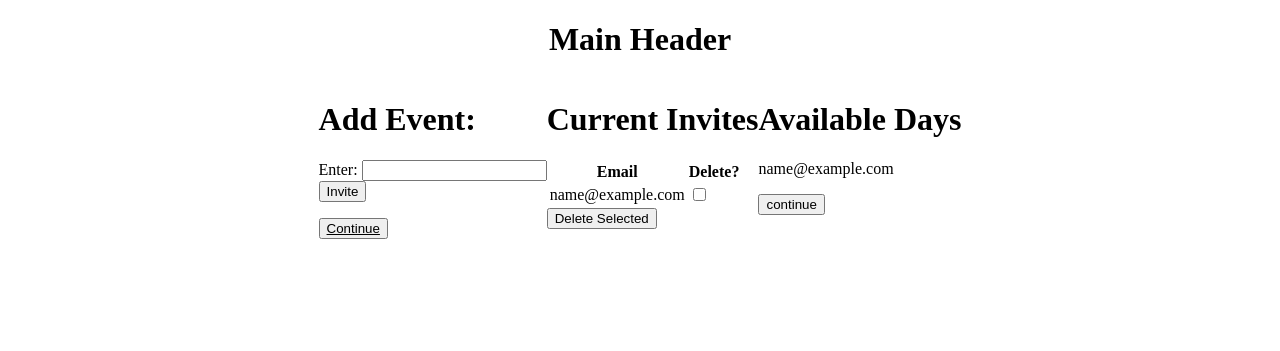
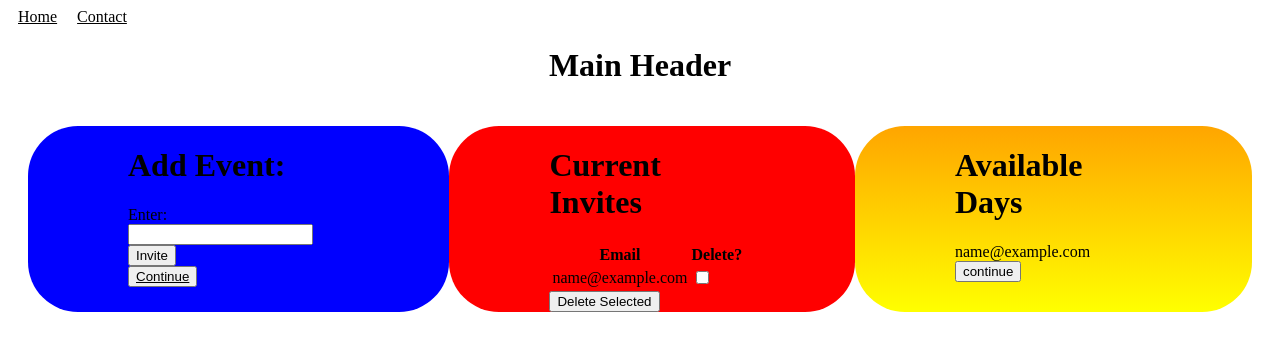
Before and after one commit to Isaaq-Khader/PlanIt, a Python web app: template templates/invite.html in a window 1280 px wide. Shown: the top 351 px of the page. Run offline with Jinja, Linux system fonts and the light colour scheme; the template is opened without the code that fills it: most values are stand-ins (such as "Sample title", 1, 10 or a date in 2020).

Commit message:
Added links in the invite page

```diff
--- a/css/style.css
+++ b/css/style.css
@@ -1,5 +1,3 @@
-
-
 .welcome {
   text-align: center;
   color: white;
@@ -10,34 +8,15 @@
   background-repeat: no-repeat;
   background-attachment: fixed;
 }
-.contactpage {
- background-color: #202033 ;
-}
 a {
   color: black;
-}
-#contactheader {
-  font-family: 'Indie Flower', cursive;
-  text-align:center;
-  font-size: 60px;
-  margin: 0px;
-  color: white;
-
-}
-#contactsummary{
-  text-align: center;
-  font-size: 20px;
-  color: white;
-  margin: 0px;
-  font-family: 'Roboto Mono', monospace;
-
 }
 .invite_main_cantainer {
   justify-content: center;
   display: flex;
+  padding: 20px;
 
 }
-
 .main_header {
   font-size: 60px;
   margin: 0px;
@@ -51,7 +30,8 @@ a {
   0%   {background-color:red;
 
   }
-  25%  {background-color:gold;
+  25%  {background-color:yellow;
+
   }
   50%  {background-color:blue;
   }
@@ -85,10 +65,12 @@ a {
   width: 200px;
   margin-right: 500px;
   margin-top: 300px;
+  padding: 10px;
 }
 #box_2 {
   width: 200px;
   margin-top: 300px;
+  padding: 10px;
 }
 #bullets {
   color: white
@@ -96,10 +78,45 @@ a {
 
 .invite_box2 {
   margin: 0px;
+  padding-left: 100px;
+  padding-right: 100px;
+  background: red;
+  border-radius: 50px;
 }
 
 .invite_box1 {
   margin: 0px;
+  padding-left: 100px;
+  padding-right: 100px;
+  background: blue;
+  border-radius: 50px;
+}
+@keyframes sally {
+  0%  {
+    background-image: linear-gradient(orange, yellow);
+
+  }
+  25%  {
+
+    background-color:yellow;
+
+  }
+  50%  {background-color:blue;
+  }
+  75%  {background-color:green;
+  }
+  100% {background-color:red;}
+
+}
+.invite_box3{
+  margin: 0px;
+  padding-left: 100px;
+  padding-right: 100px;
+  background-image: linear-gradient(orange, yellow);
+  animation-name: sally;
+  animation-duration: 5s;
+  animation-iteration-count: infinite;
+  border-radius: 50px;
 }
 ul {
   margin: 0;
@@ -115,59 +132,6 @@ li a {
   padding: 10px;
 }
 
-/* this is the css for the blinking cursor*/
-.blinking-cursor {
-  font-weight: 100;
-  font-size: 30px;
-  color: #2E3D48;
-  -webkit-animation: 1s blink step-end infinite;
-  -moz-animation: 1s blink step-end infinite;
-  -ms-animation: 1s blink step-end infinite;
-  -o-animation: 1s blink step-end infinite;
-  animation: 1s blink step-end infinite;
+p{
+  margin: 0px;
 }
-
-@keyframes "blink" {
-  from, to {
-    color: transparent;
-  }
-  50% {
-    color: white;
-  }
-}
-
-@-moz-keyframes blink {
-  from, to {
-    color: transparent;
-  }
-  50% {
-    color: white;
-  }
-}
-
-@-webkit-keyframes "blink" {
-  from, to {
-    color: transparent;
-  }
-  50% {
-    color: white;
-  }
-}
-
-@-ms-keyframes "blink" {
-  from, to {
-    color: transparent;
-  }
-  50% {
-    color: white;
-  }
-}
-
-@-o-keyframes "blink" {
-  from, to {
-    color: transparent;
-  }
-  50% {
-    color: white;
-  }
-}
--- a/templates/invite.html
+++ b/templates/invite.html
@@ -6,6 +6,10 @@
    <title>New Event</title>
    <link rel="stylesheet" href="/css/style.css">
 </head>
+    <ul class="bullets">
+      <li><a href="/"style="color: black;">Home</a></li>
+      <li><a href="/contact"style="color: black;">Contact</a></li>
+    </ul>
 
   <h1 align="center">Main Header</h1>
 
@@ -44,7 +48,7 @@
      </div>
         <!-- This page is for choosing what day everyone will hang out -->
 
-        <div id="avalible_days">
+        <div class="invite_box3">
         <h1>Available Days</h1>
         {% for name in invites %}
         <p>{{name.email}}</p>
```
Also changed, not shown: main.py (+4 -8 lines).
